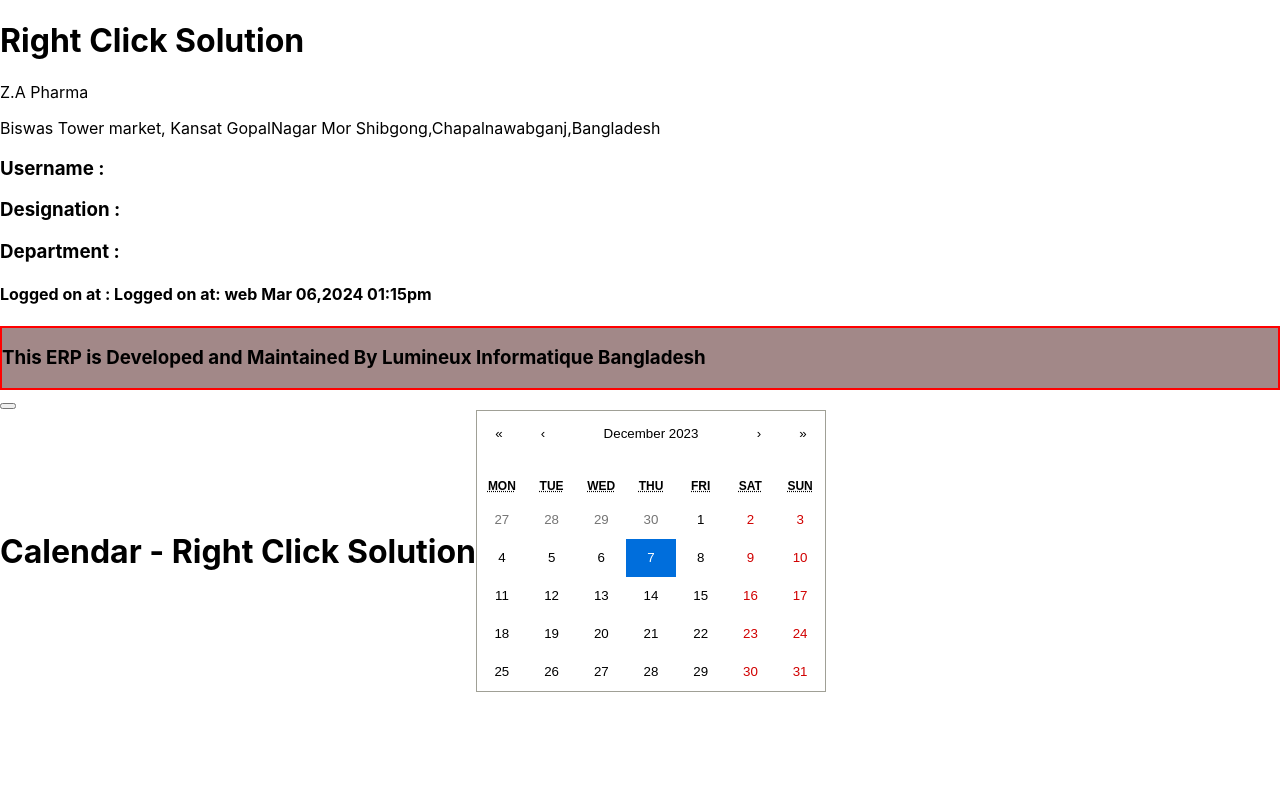
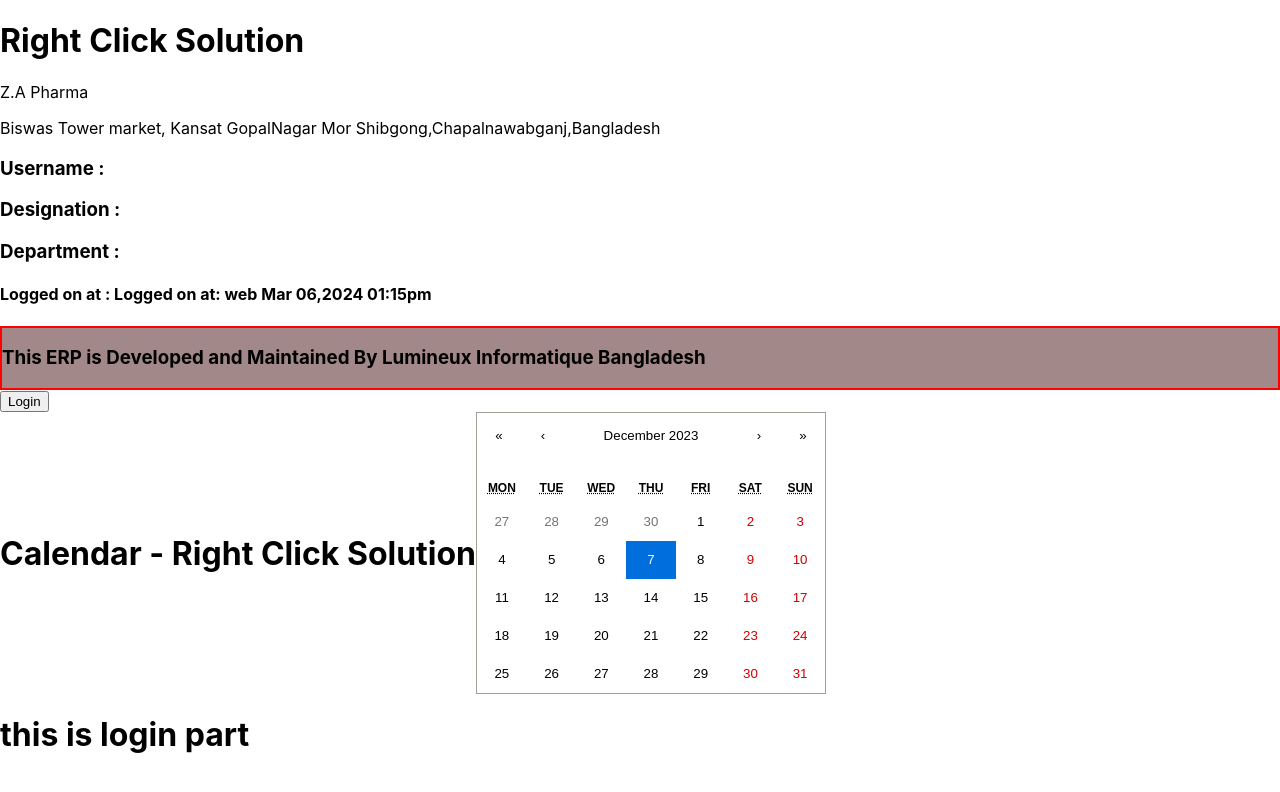
Before and after one commit to MD-Suhad/Cafe-Manager, a React (Create React App) app: page / in a window 1280 px wide. Shown: the top 792 px of the page. Built offline with nearby package versions, Linux system fonts and the light colour scheme.

Commit message:
login button added

```diff
--- a/src/Components/Home/Home.jsx
+++ b/src/Components/Home/Home.jsx
@@ -1,10 +1,11 @@
 import React from 'react';
 import './Home';
+import Login from '../Login/Login';
 
 const Home = () => {
    return (
-      <header>
-    </header>
+
+    <Login> </Login>
    );
 };
 
--- /dev/null
+++ b/src/Components/Login/Login.jsx
@@ -0,0 +1,11 @@
+import React from 'react';
+
+const Login = () => {
+   return (
+      <div>
+         <h1>this is login part</h1>
+      </div>
+   );
+};
+
+export default Login;
--- a/src/Components/Navbar/Navbar.jsx
+++ b/src/Components/Navbar/Navbar.jsx
@@ -37,7 +37,7 @@ const Navbar = () => {
       {isLoggedIn ? (
         <p>Welcome! You are logged in.</p>
       ) : (
-        <button onLogin={handleLogin} Login />
+        <button type="button" class="btn btn-success">Login</button>
       )}
     </div>
       </div>
```
Also changed, not shown: src/Components/Login/Login.css (added).
